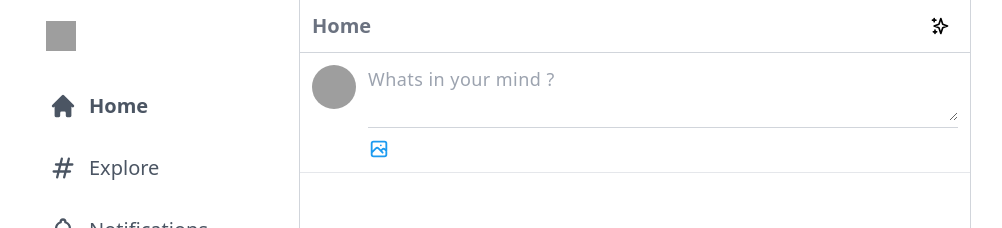
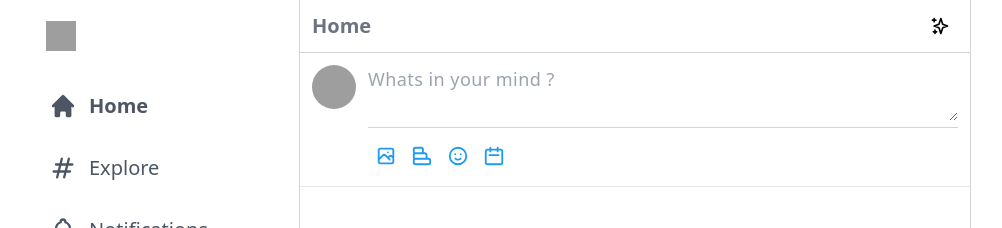
Before and after one commit to Chadi7781/shari, a Next.js app: page / in a window 1280 px wide. Shown: the top 228 px of the page, without its empty margins (71-1073 px from the left). Built offline with nearby package versions, Linux system fonts and the light colour scheme; grey boxes are pictures that could not be loaded.

Commit message:
add emoji

```diff
--- a/components/input/Input.js
+++ b/components/input/Input.js
@@ -1,10 +1,29 @@
-import { XIcon ,PhotographIcon} from '@heroicons/react/outline';
-import {useState} from 'react';
-
+import { XIcon ,PhotographIcon, EmojiHappyIcon, ChartBarIcon, CalendarIcon} from '@heroicons/react/outline';
+import {useState,useRef} from 'react';
+import 'emoji-mart/css/emoji-mart.css'
+import { Picker } from 'emoji-mart'
 function Input() {
 
     const [input, setInput] = useState("");
     const [selectedFile, setSelectedFile] =useState(null);
+    const [showEmojis, setShowEmojis] = useState(false);
+
+
+    const filePickerRef = useRef(null);
+
+    const addEmoji = (e) => {
+        let sym = e.unified.split("-");
+        let codesArray = [];
+        sym.forEach((e1) => codesArray.push("0x"+e1));
+        let emoji = String.fromCodePoint(...codesArray);
+        setInput( input + emoji);
+
+    }
+
+
+    const addImageToPost = () => {
+
+    }
     return (
         <div className={`border-b border-x-gray-300 p-3
                         flex space-x-3 overflow-y-scroll
@@ -54,10 +73,48 @@
 
                  <div className="flex items-center justify-between pt-2.5">
                      <div className="flex items-center">
-                         <div className="icon">
+                         <div className="icon" onClick={()=>filePickerRef.current.click()}>
                              <PhotographIcon className="h-[22px]
                              text-[#1d9bf0] "/>
+
+                             <input
+                             type="file"
+                             hidden
+                             onChange={addImageToPost}
+                             ref={filePickerRef}/>
                          </div>
+
+                         <div className="icon rotate-90">
+                             <ChartBarIcon className="h-[22px] text-[#1d9bf0]"/>
+
+                         </div>
+
+
+                         <div className="icon"
+
+                         onClick={() => setShowEmojis(!showEmojis)}
+                         >
+                             <EmojiHappyIcon className="h-[22px] text-[#1d9bf0]"/>
+                         </div>
+                         <div className="icon">
+                             <CalendarIcon className="h-[22px] text-[#1d9bf0]"/>
+                         </div>
+
+                         {showEmojis && (
+                            <Picker
+                             onSelect={addEmoji}
+                            style={{
+                                position: 'absolute',
+                                marginTop: "465px",
+                                marginLeft: -40,
+                                maxWidth: "300px",
+                                borderRadius: "20px",
+                            }}/>
+
+
+                         )}
+
+
 
                      </div>
                  </div>
--- a/package.json
+++ b/package.json
@@ -9,6 +9,7 @@
   },
   "dependencies": {
     "@heroicons/react": "^1.0.5",
+    "emoji-mart": "^3.0.1",
     "next": "12.0.7",
     "react": "17.0.2",
     "react-dom": "17.0.2"
--- a/styles/globals.css
+++ b/styles/globals.css
@@ -14,4 +14,10 @@
      w-[52px] h-[52px] xl:w-auto xl:h-auto xl:py-3 xl:px-4
     transition duration-200 ease-out;
   }
+
+  .icon {
+    @apply cursor-pointer w-9 h-9 hover:bg-[#1d9bf0]
+    hover:bg-opacity-10 flex items-center justify-center
+    rounded-full transition ease-out;
+  }
 }
```
Also changed, not shown: 1 other file (tests, documents, lock files or other folders).
